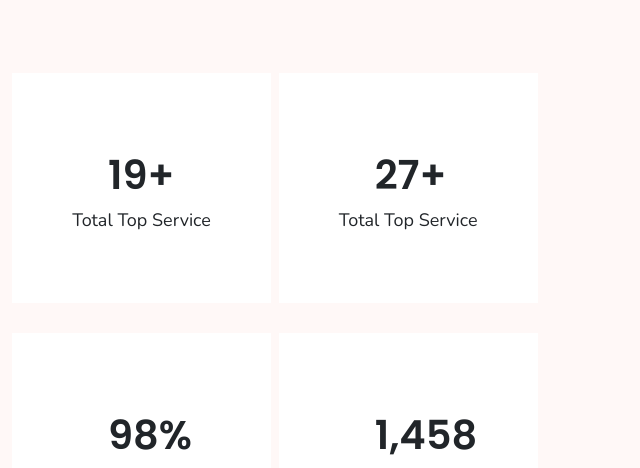
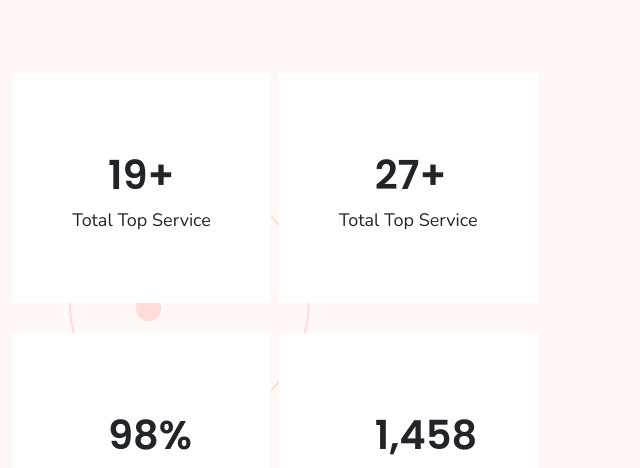
Before and after one commit to imam-programmer/Figma-project, a plain HTML site: page figma project/index.html in a window 1280 px wide. Shown: the part 3766-4234 px from the top of the page, 0-640 px from the left. Drawn offline with nearby package versions, Linux system fonts and the light colour scheme.

Commit message:
add ball

```diff
--- a/figma project/index.html
+++ b/figma project/index.html
@@ -388,6 +388,7 @@
 
       <!-- ============work start================================ -->
       <section id="work">
+        <img class="work-bigball" src="../image/work-bigball.png" alt="work-bigball">
         <div class="container">
           <div class="row">
             <div class="col-lg-5">
--- a/figma project/style.css
+++ b/figma project/style.css
@@ -352,6 +352,12 @@ box-shadow: 0px 44px 40px 0px rgba(0,0,0,0.02);
     left: 687px;
     bottom: 46px;
 }
+#work .work-bigball{
+    position: absolute;
+    top: 230px;
+    left: 69px;
+    z-index: -1;
+}
 #work .item{
     height: 230px ;
     width: 259px;
```
Also changed, not shown: image/work-ball2.png (added).
